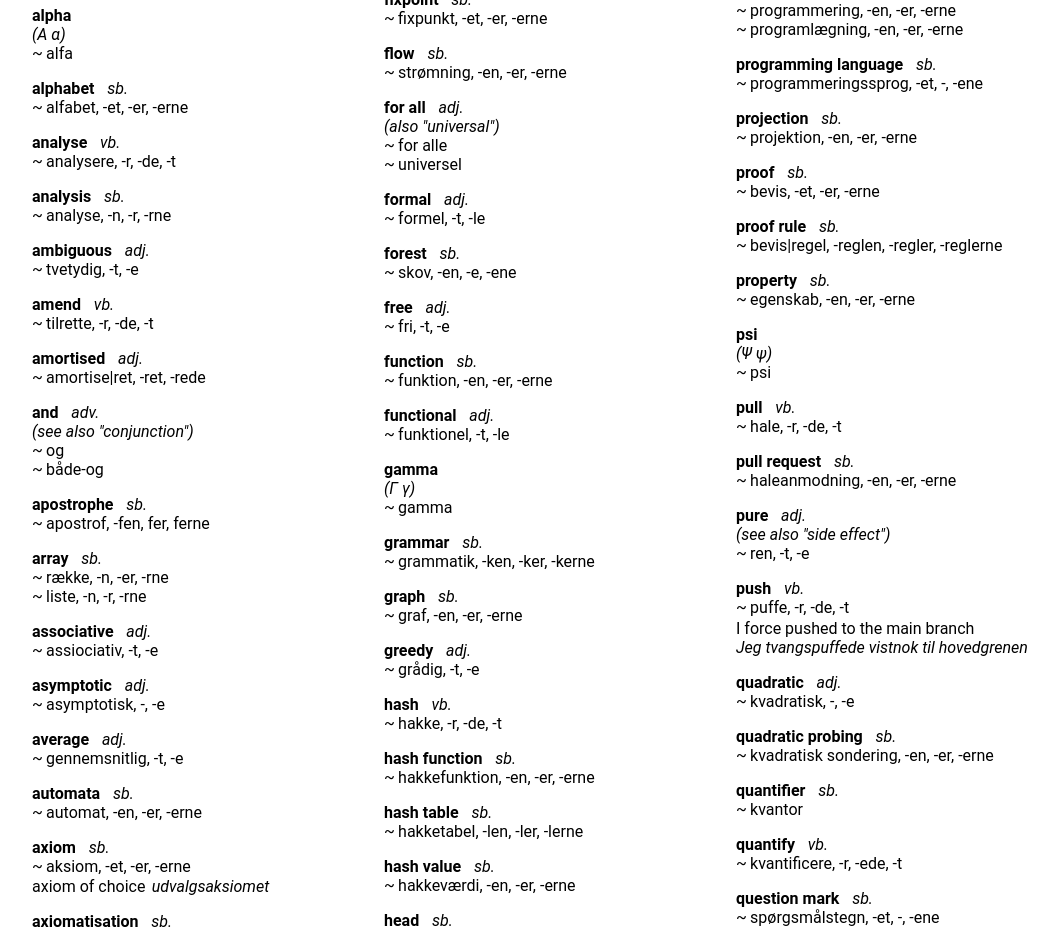
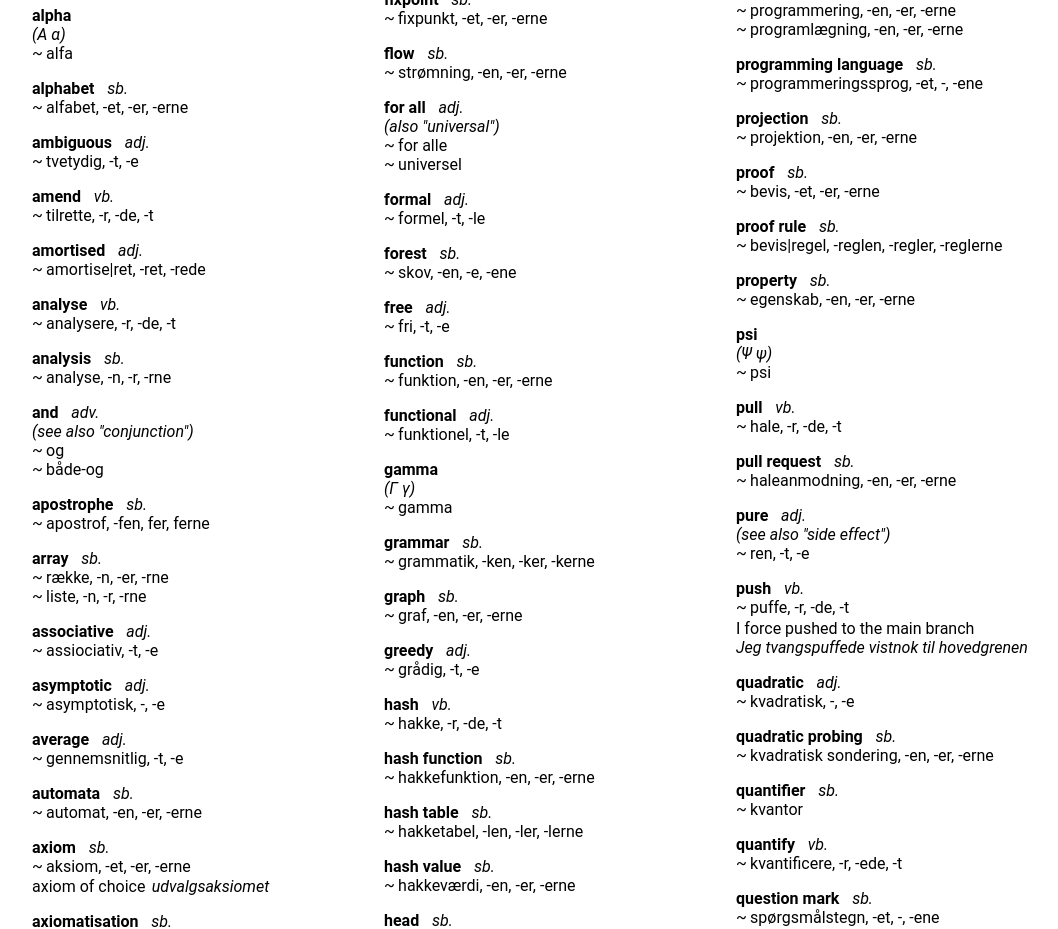
Before and after one commit to SSoelvsten/en-dk, a React (Create React App) app: page / in a window 1280 px wide. Shown: the part 800-1729 px from the top of the page, without its empty margins (96-1154 px from the left). Built offline with nearby package versions, Linux system fonts and the light colour scheme.

Commit message:
Fix incorrect lexicographical ordering

```diff
--- a/src/dictionary.ts
+++ b/src/dictionary.ts
@@ -115,18 +115,6 @@ export const en_dk : Lexeme[] = [
     keywords: ["computer science"]
   },
   {
-    word: "analyse",
-    type: "vb.",
-    translations: ["analysere, -r, -de, -t"],
-    keywords: ["computer science"]
-  },
-  {
-    word: "analysis",
-    type: "sb.",
-    translations: ["analyse, -n, -r, -rne"],
-    keywords: ["computer science"]
-  },
-  {
     word: "ambiguous",
     type: "adj.",
     translations: ["tvetydig, -t, -e"],
@@ -142,6 +130,18 @@ export const en_dk : Lexeme[] = [
     word: "amortised",
     type: "adj.",
     translations: ["amortise|ret, -ret, -rede"],
+    keywords: ["computer science"]
+  },
+  {
+    word: "analyse",
+    type: "vb.",
+    translations: ["analysere, -r, -de, -t"],
+    keywords: ["computer science"]
+  },
+  {
+    word: "analysis",
+    type: "sb.",
+    translations: ["analyse, -n, -r, -rne"],
     keywords: ["computer science"]
   },
   {
```
